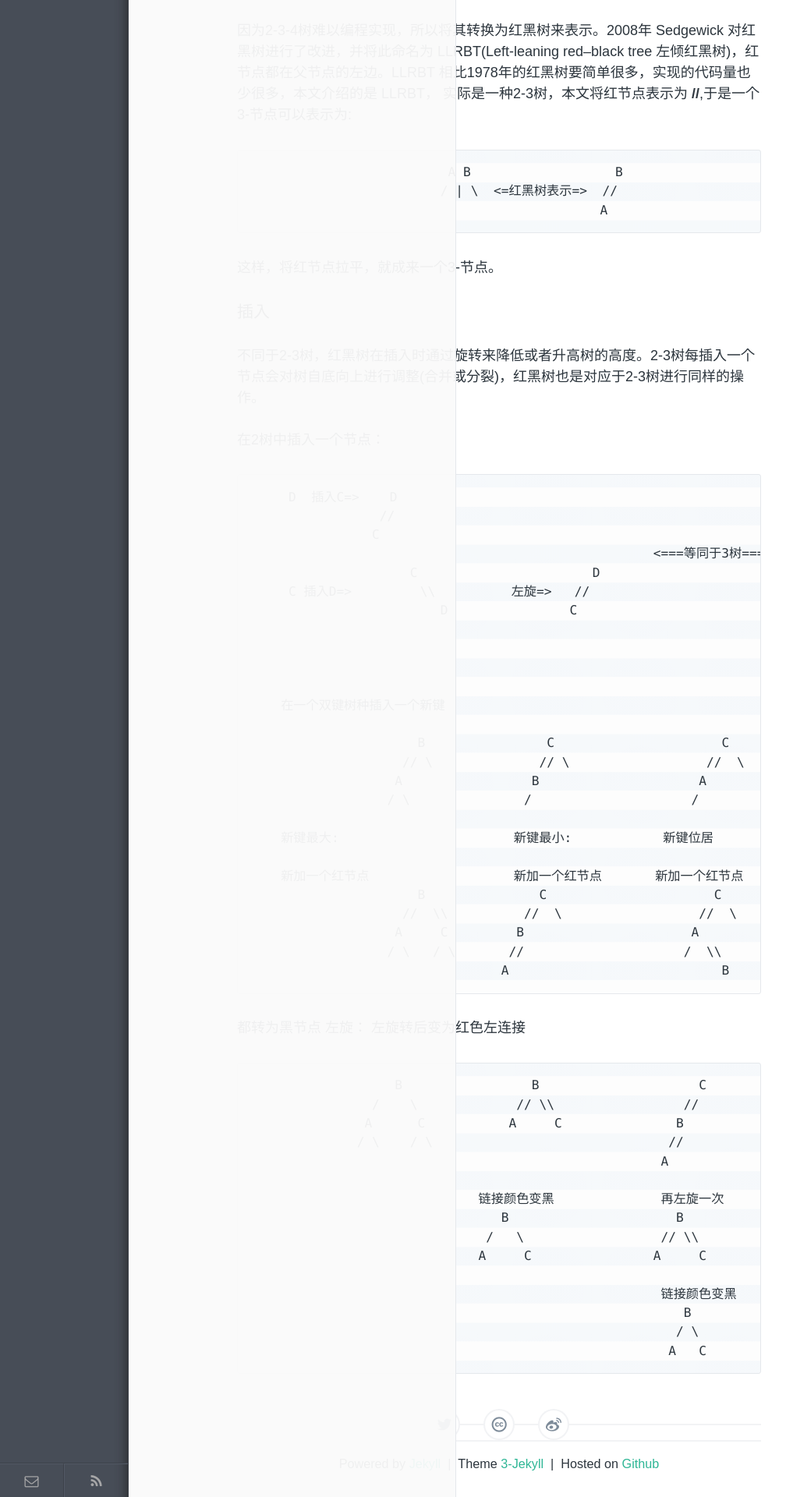
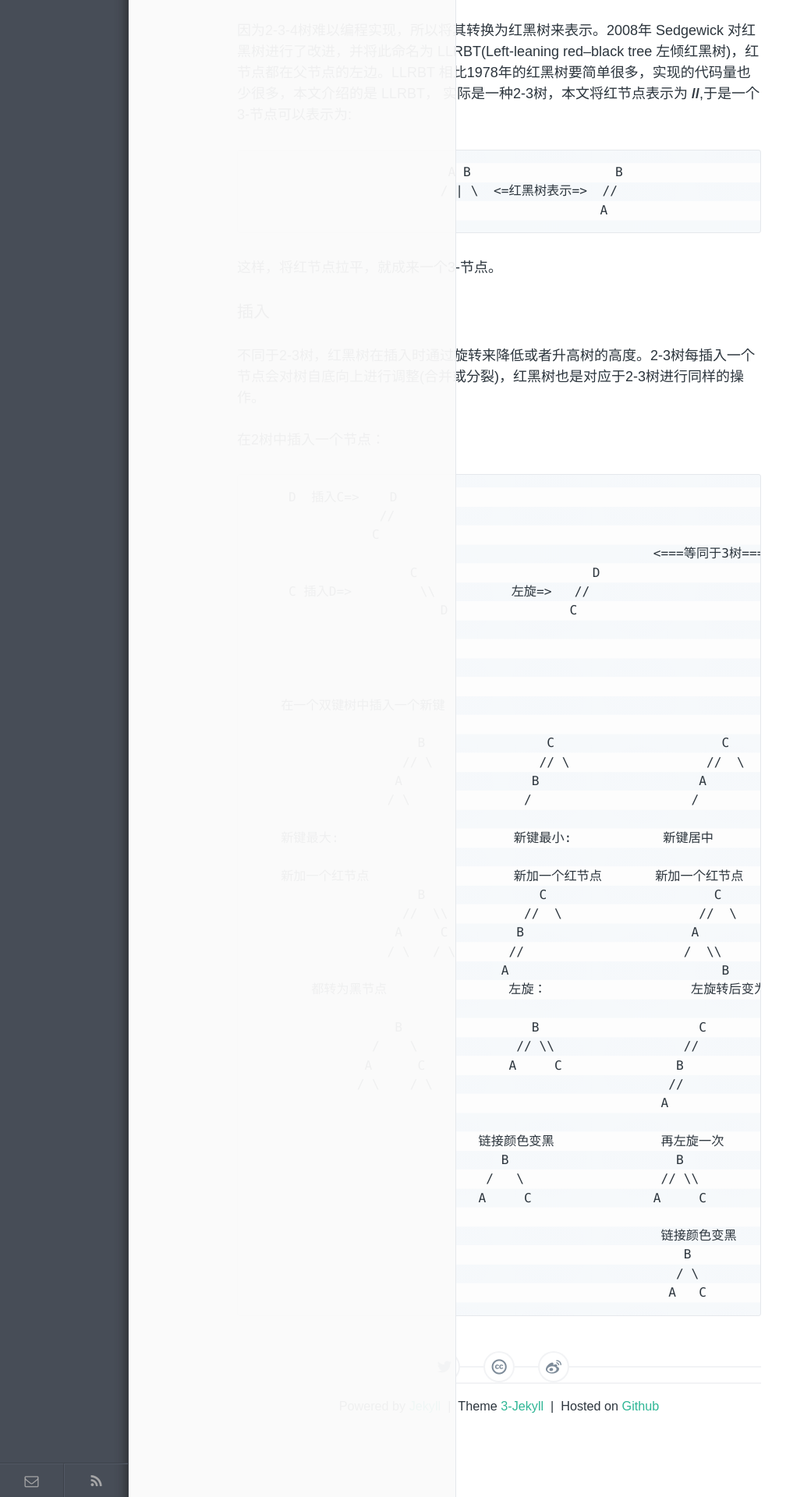
Before and after one commit to Millionschen/Millionschen.github.io, a Jekyll site: the page built from _posts/algorithm/2016-06-27-理解红黑树.md, in a window 1280 px wide. Shown: the part 2947-4867 px from the top of the page at 78% size, without its empty margins (0-1008 px from the left). Built offline with Jekyll 4.4.1, drawn with Linux system fonts in a browser that asks for light colours.

Commit message:
修改图

```diff
--- a/_posts/algorithm/2016-06-27-理解红黑树.md
+++ b/_posts/algorithm/2016-06-27-理解红黑树.md
@@ -110,14 +110,14 @@
 
 
 
-		在一个双键树种插入一个新键
+		在一个双键树中插入一个新键
 
 					      B                C                      C
 					    // \              // \                  //  \
 					   A                 B                     A
 					  / \               /                     /
 
-		新键最大:                       新键最小:            新键位居
+		新键最大:                       新键最小:            新键居中
 
 		新加一个红节点                   新加一个红节点       新加一个红节点
 				          B               C                      C
@@ -125,8 +125,6 @@
 	 				   A     C         B                      A
 					  / \   / \       //                     /  \\
                                      A                            B
-
-
  		都转为黑节点                左旋：                   左旋转后变为红色左连接
 
                        B                 B                     C
```
